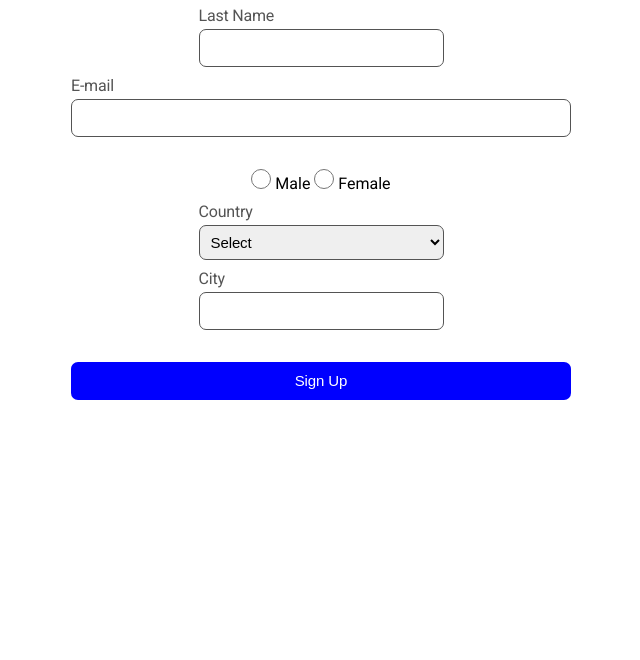
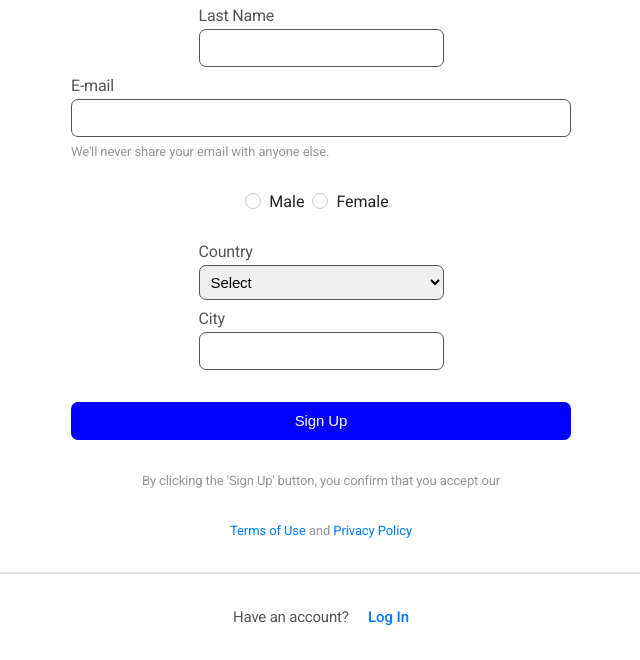
Before and after one commit to DanielTsekhanovskyi/my_start_in_frontend, a plain HTML site: page stylization_forms/homework/index.html in a window 1280 px wide. Shown: the part 143-803 px from the top of the page, without its empty margins (319-959 px from the left). Drawn offline with Linux system fonts and the light colour scheme.

Commit message:
Homework

```diff
--- a/stylization_forms/homework/assets/styles/styles.css
+++ b/stylization_forms/homework/assets/styles/styles.css
@@ -13,13 +13,16 @@ body {
 
 .form__field {
     position: relative;
-    display: flex;
     align-items: center;
 }
 
-.inline {
+.grey-text {
+    color: #969696;
+    font-size: 13px;
+    line-height: 18px;
+    letter-spacing: -0.1px;
+}
 
-}
 
 .form__label {
     position: absolute;
@@ -27,10 +30,21 @@ body {
     transition: 250ms;
     pointer-events: none;
     color: #545454;
-    font-weight: 400;
     line-height: 22px;
     letter-spacing: -0.2px;
 
+}
+
+.form__label2 {
+    display: flex;
+    position: absolute;
+    bottom: -1.5rem;
+    transition: 250ms;
+    font-size: 13px;
+    pointer-events: none;
+    color: #969696;
+    line-height: 18px;
+    letter-spacing: -0.1px;
 }
 
 .form__control {
@@ -50,15 +64,58 @@ body {
 
 }
 
-input[type="radio"] {
-    width: 20px;
-    height: 20px;
-}
+.radio-container {
+    box-sizing: border-box;
+    background: #ffffff;
+    color: #222;
+    height: 64px;
+    display: flex;
+    justify-content: center;
+    align-items: center;
+    flex-flow: row wrap;
+  }
 
-input[type="radio"]:checked {
-    background-color: #007BFF;
-    color: #007BFF;
-}
+  .radio-container * {
+    box-sizing: border-box;
+  }
+
+  .radio-input {
+    appearance: none;
+    background-color: #ffffff;
+    width: 1rem;
+    height: 1rem;
+    border: 1px solid #cccfdb;
+    margin: 0;
+    border-radius: 50%;
+    display: grid;
+    align-items: center;
+    justify-content: center;
+    transition: all 0.3s ease;
+  }
+
+  .radio-input::before {
+    content: "";
+    width: 6px;
+    height: 6px;
+    border-radius: 50%;
+    transform: scale(0);
+    transition: 0.3s transform ease-in-out;
+    box-shadow: inset 6px 6px #ffffff;
+  }
+
+  .radio-input:checked {
+    background: #0077ff;
+    border-color: #0077ff;
+  }
+
+  .radio-input:checked::before {
+    transform: scale(1);
+  }
+
+  .radio {
+    cursor: pointer;
+    padding: 8px;
+  }
 
 select option {
     color: #545454;
@@ -77,6 +134,45 @@ select option {
     outline: none;
 }
 
+.confrim-policy {
+    text-decoration: none;
+    color: #007BFF;
+}
+
+.line {
+    border: 1px solid #E4E4E4;
+    border-right-width: 60rem;
+}
+
+.have-account {
+    color: #545454;
+    text-align: right;
+    font-size: 15px;
+    line-height: 22px;
+    letter-spacing: -0.2px;
+}
+
+.login {
+    color: #007BFF;
+    font-size: 15px;
+    font-weight: 500;
+    line-height: 22px;
+    letter-spacing: -0.1px;
+    text-decoration: none;
+    padding-left: 1rem;
+}
+
+.delete-btn {
+    width: 2rem;
+    height: 2rem;
+    flex-shrink: 0;
+    background-color: #E4E4E4;
+    border: 1px solid #545454;
+    border-radius: 7px;
+    outline: none;
+    padding: 7px;
+}
+
 .w245 {
     width: 245px;
 }
@@ -84,3 +180,16 @@ select option {
 .w500 {
     width: 500px;
 }
+
+.w138 {
+    width: 138px;
+}
+
+.w150 {
+    width: 150px;
+}
+
+.df {
+    display: flex;
+    gap: 1em
+}
--- a/stylization_forms/homework/index.html
+++ b/stylization_forms/homework/index.html
@@ -15,7 +15,7 @@
     <form class="form">
         <h1>Create an Account</h1>
         <div class="form__field">
-            <label class="form__label inline" for="first-name">First Name</label>
+            <label class="form__label" for="first-name">First Name</label>
             <input class="form__control w245" type="text" required="required">
         </div>
 
@@ -23,17 +23,18 @@
             <label class="form__label inline" for="last-name">Last Name</label>
             <input class="form__control w245" type="text" required="required">
         </div>
-
         <div class="form__field">
             <label class="form__label" for="email">E-mail</label>
             <input class="form__control w500" type="email" required="required">
+            <label class="form__label2" for="first-name">We'll never share your email with anyone else.</label>
         </div>
 
-        <div>
-            <input class="form__control" type="radio" name="gender">
-            <label for="gender">Male</label>
-            <input class="form__control" type="radio" name="gender">
-            <label for="gender">Female</label>
+        <div class="radio-container">
+            <input class="radio-input" type="radio" name="sex" />
+            <label class="radio">Male</label>
+
+            <input class="radio-input" type="radio" name="sex" />
+            <label class="radio">Female</label>
         </div>
 
         <div class="form__field">
@@ -55,6 +56,11 @@
         </div>
 
         <button class="form__submit w500" type="submit">Sign Up</button>
+
+            <p class="grey-text">By clicking the 'Sign Up' button, you confirm that you accept our</p>
+            <p class="grey-text"><a class="confrim-policy" href="">Terms of Use</a> and <a class="confrim-policy" href="">Privacy Policy</a></p>
+            <div class="line"></div>
+            <p class="have-account">Have an account? <a class="login" href="">Log In</a></p>
     </form>
 </body>
 </html>
```
Also changed, not shown: stylization_forms/homework/porfile.html (added, +71 -0 lines), stylization_forms/homework/assets/images/avatar.png (added).
